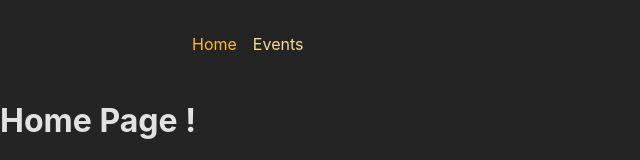
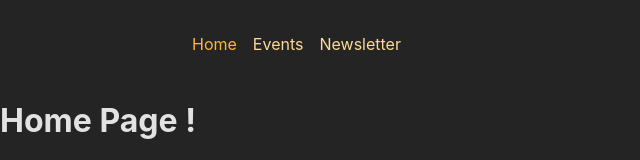
Before and after one commit to almirkopic/React--, a React (Create React App) app in the folder Module 6 Routing practice/frontend/: page / in a window 1280 px wide. Shown: the top 160 px of the page, without its empty margins (0-640 px from the left). Built offline with nearby package versions, Linux system fonts and the light colour scheme.

Commit message:
Update MainNavigation.js

```diff
--- a/Module 6 Routing practice/frontend/src/components/MainNavigation.js
+++ b/Module 6 Routing practice/frontend/src/components/MainNavigation.js
@@ -1,5 +1,7 @@
+import { NavLink } from "react-router-dom";
+
 import classes from "./MainNavigation.module.css";
-import { NavLink } from "react-router-dom";
+import NewsletterSignup from "./NewsletterSignup";
 
 function MainNavigation() {
   return (
@@ -27,8 +29,19 @@
               Events
             </NavLink>
           </li>
+          <li>
+            <NavLink
+              to="/newsletter"
+              className={({ isActive }) =>
+                isActive ? classes.active : undefined
+              }
+            >
+              Newsletter
+            </NavLink>
+          </li>
         </ul>
       </nav>
+      <NewsletterSignup />
     </header>
   );
 }
```
